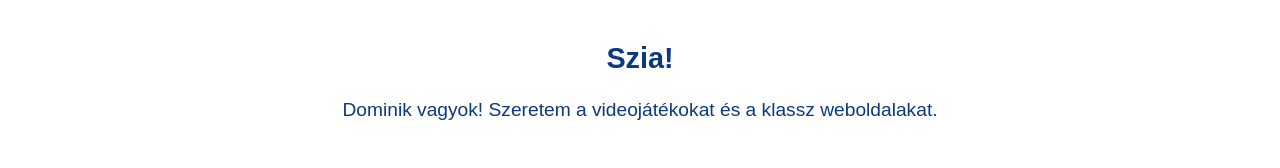
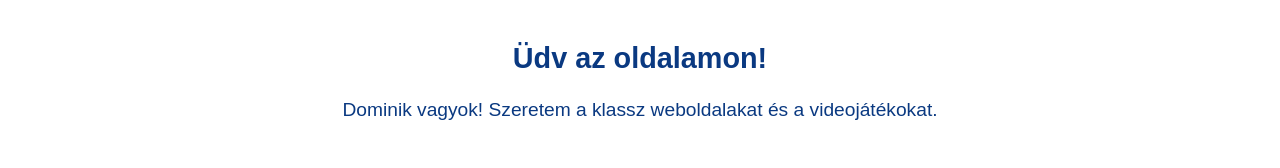
Before and after one commit to Dominik-55/portfolio, a plain HTML site: page index.html in a window 1280 px wide. Shown: the part 810-978 px from the top of the page. Drawn offline with Linux system fonts and the light colour scheme.

Commit message:
Update index.html

```diff
--- a/index.html
+++ b/index.html
@@ -27,8 +27,8 @@
     <div class="second-container">
         <div class="content">
             <img src="images/profile.jpg" class="profile-img" alt="Profile Image" />
-            <h2>Szia!</h2>
-            <p>Dominik vagyok! Szeretem a videojátékokat és a klassz weboldalakat.</p>
+            <h2>Üdv az oldalamon!</h2>
+            <p>Dominik vagyok! Szeretem a klassz weboldalakat és a videojátékokat.</p>
         </div>
     </div>
 
```
